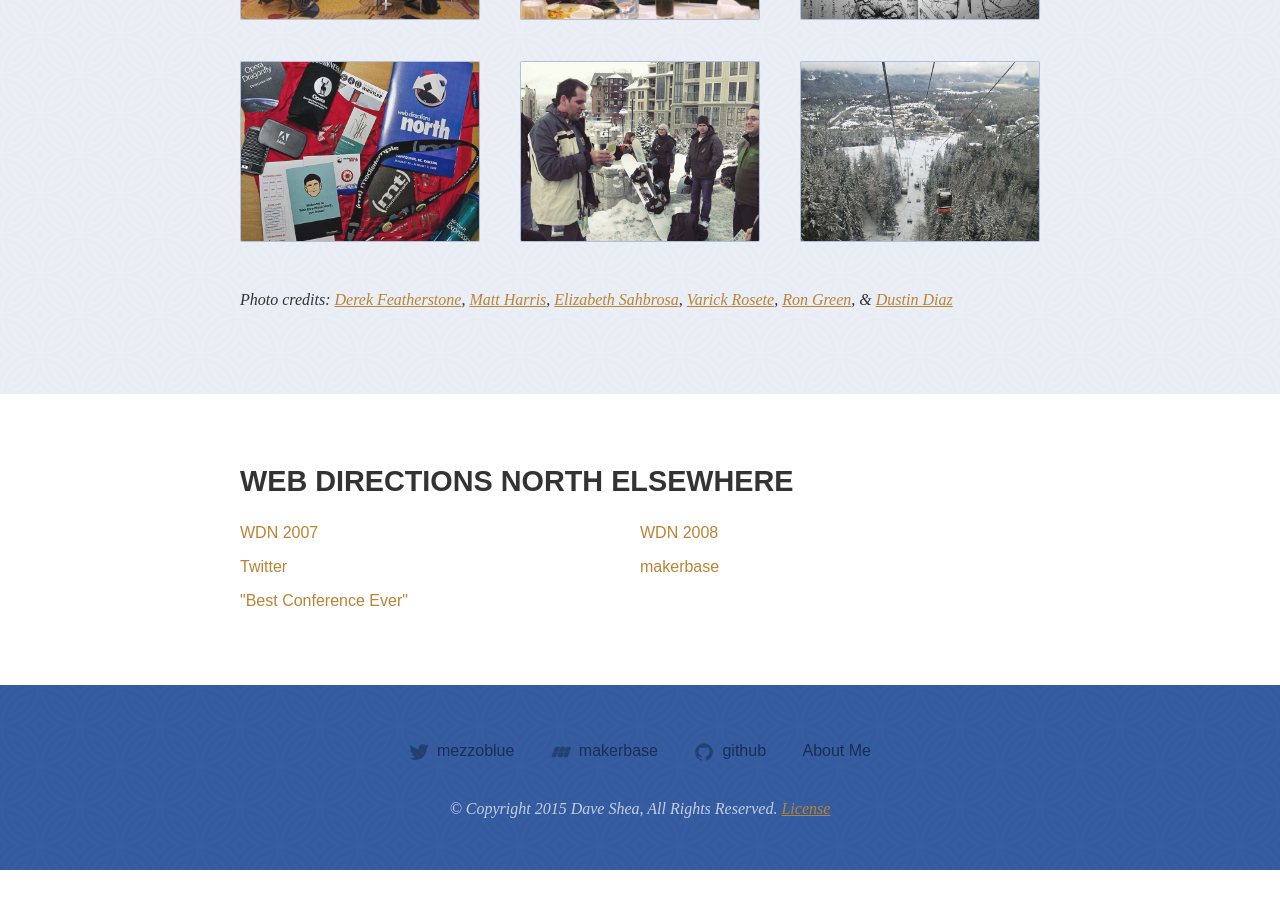
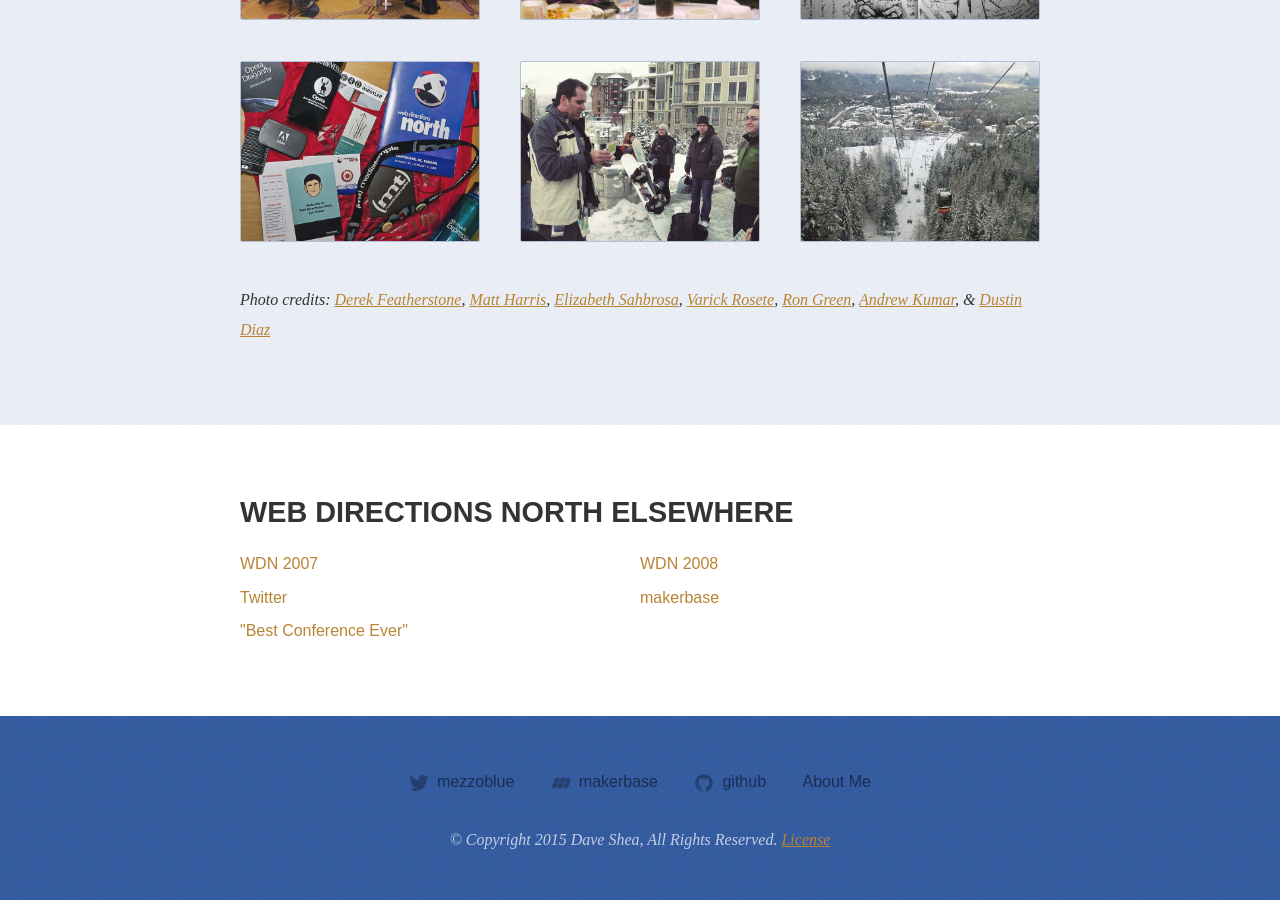
Before and after one commit to lindakovacs/daveshea.com, a Jekyll site: the page built from projects/wdn.md, in a window 1280 px wide and 900 px high, scrolled down 1713 px. Built offline with Jekyll 4.4.1, drawn with Linux system fonts in a browser that asks for light colours; before the commit the page ends 2583 px from its top, so only the background shows below that.

Commit message:
Attribution on WDN photos

```diff
--- a/projects/wdn.md
+++ b/projects/wdn.md
@@ -23,19 +23,19 @@
 		<ul class="project-gallery project-gallery-3up">
 
 			<li class="project-thumb">
-				<a href="#">
+				<a href="https://www.flickr.com/photos/polvero/2235780646/">
 					<img src="/i/projects/wdn/photos/polvero12.min.jpg" alt="Web Directions North" />
 				</a>
 			</li>
 
 			<li class="project-thumb">
-				<a href="#">
+				<a href="https://www.flickr.com/photos/webdirections/2230790241/">
 					<img src="/i/projects/wdn/photos/webdirections.min.jpg" alt="" />
 				</a>
 			</li>
 
 			<li class="project-thumb">
-				<a href="#">
+				<a href="https://www.flickr.com/photos/derekfeatherstone/2245053863/">
 					<img src="/i/projects/wdn/photos/dfeather.min.jpg" alt="Web Directions North" />
 				</a>
 			</li>
@@ -62,44 +62,44 @@
 	<ul class="project-gallery project-gallery-6up">
 
 		<li class="project-thumb">
-			<a href="#">
+			<a href="https://www.flickr.com/photos/andrewkumar/2262733278/">
 				<img src="/i/projects/wdn/photos/andrewkumar.min.jpg" alt="Web Directions North" />
 			</a>
 		</li>
 
 		<li class="project-thumb">
-			<a href="#">
+			<a href="https://www.flickr.com/photos/themattharris/2251814317/">
 				<img src="/i/projects/wdn/photos/themattharris.min.jpg" alt="" />
 			</a>
 		</li>
 
 		<li class="project-thumb">
-			<a href="#">
+			<a href="https://www.flickr.com/photos/varick/2233259160">
 				<img src="/i/projects/wdn/photos/varick.min.jpg" alt="" />
 			</a>
 		</li>
 
 		<li class="project-thumb">
-			<a href="#">
+			<a href="https://www.flickr.com/photos/rongrn/2241588992/">
 				<img src="/i/projects/wdn/photos/rongrn.min.jpg" alt="" />
 			</a>
 		</li>
 
 		<li class="project-thumb">
-			<a href="#">
+			<a href="https://www.flickr.com/photos/rocketcandy/2245099359/">
 				<img src="/i/projects/wdn/photos/rocketcandy2.min.jpg" alt="" />
 			</a>
 		</li>
 
 		<li class="project-thumb">
-			<a href="#">
+			<a href="https://www.flickr.com/photos/rongrn/2241388424/">
 				<img src="/i/projects/wdn/photos/rongrn3.min.jpg" alt="" />
 			</a>
 		</li>
 
 	</ul>
 
-	<p><em>Photo credits: <a href="https://www.flickr.com/photos/dfeather">Derek Featherstone</a>, <a href="https://www.flickr.com/photos/themattharris">Matt Harris</a>, <a href="https://www.flickr.com/photos/rocketcandy">Elizabeth Sahbrosa</a>, <a href="https://www.flickr.com/photos/varick">Varick Rosete</a>, <a href="https://www.flickr.com/photos/rongrn">Ron Green</a>, &amp; <a href="https://www.flickr.com/photos/polvero">Dustin Diaz</a> </em></p>
+	<p><em>Photo credits: <a href="https://www.flickr.com/photos/derekfeatherstone">Derek Featherstone</a>, <a href="https://www.flickr.com/photos/themattharris">Matt Harris</a>, <a href="https://www.flickr.com/photos/rocketcandy">Elizabeth Sahbrosa</a>, <a href="https://www.flickr.com/photos/varick">Varick Rosete</a>, <a href="https://www.flickr.com/photos/rongrn">Ron Green</a>, <a href="https://www.flickr.com/photos/andrewkumar">Andrew Kumar</a>, &amp; <a href="https://www.flickr.com/photos/polvero">Dustin Diaz</a> </em></p>
 
 
 	</div>
```
Also changed, not shown: 2 other files.
